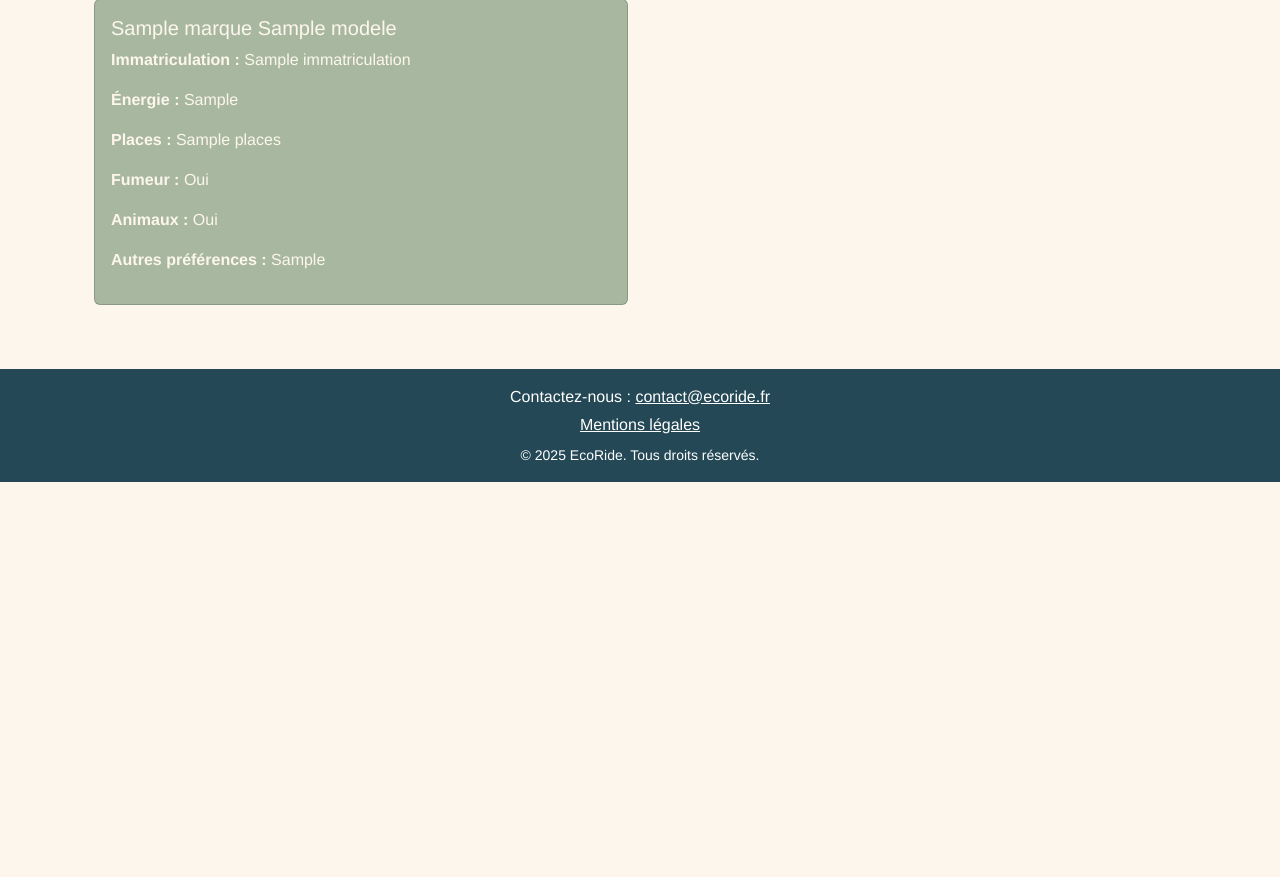
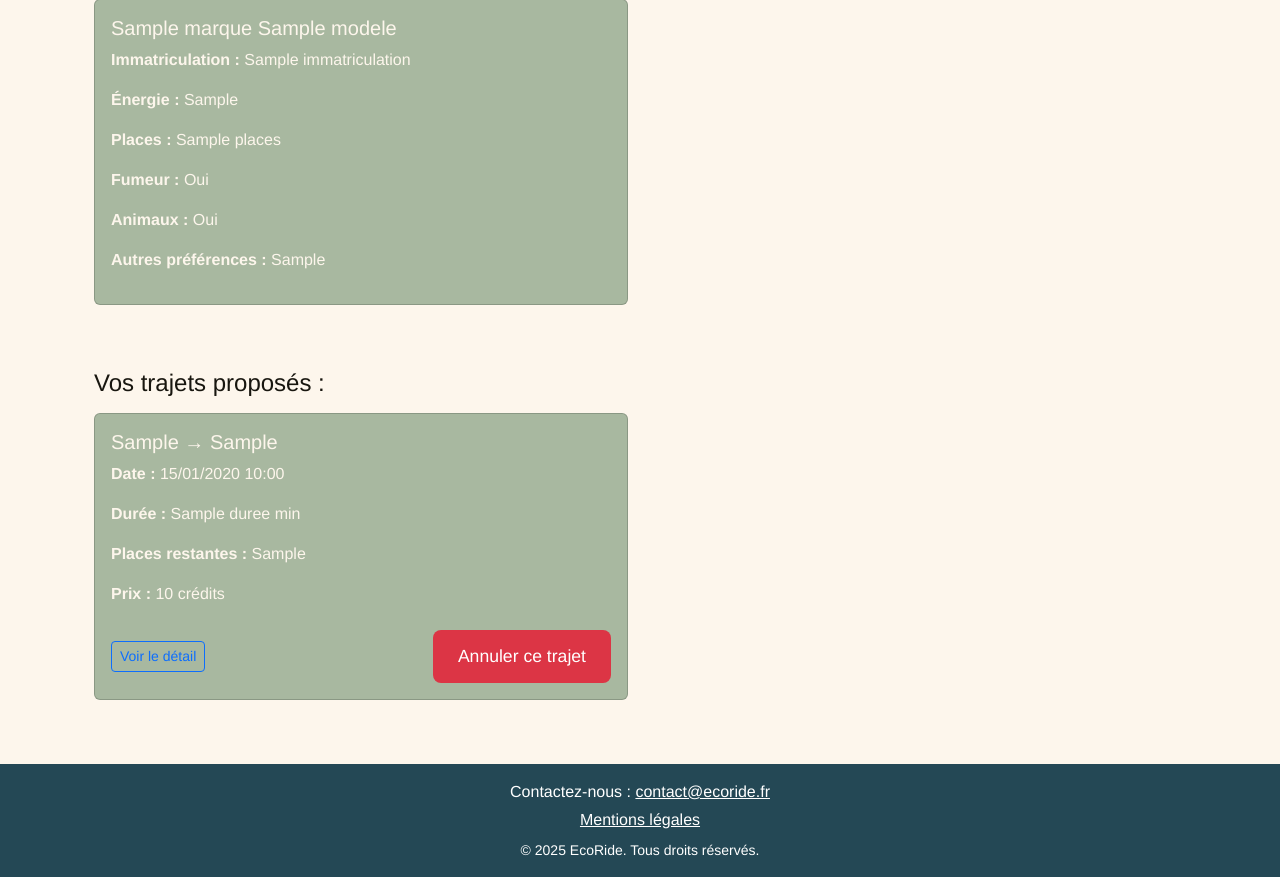
Before and after one commit to tletranvn/ecoride, a Symfony app: template templates/espace_utilisateur/utilisateur.html.twig in a window 1280 px wide. Shown: the part 375-1252 px from the top of the page. Before the commit the page ends 857 px from the top, so only its background shows below. Run offline with Twig, Linux system fonts and the light colour scheme; the template is opened without the code that fills it: most values are stand-ins (such as "Sample title", 1, 10 or a date in 2020); some libraries are stand-ins or nearby versions.

Commit message:
US10 - details et annuler trajets proposés par chauffeur dans EspaceUtilisateurController

```diff
--- a/public/css/ecoride.css
+++ b/public/css/ecoride.css
@@ -21,16 +21,19 @@ a {
 .navbar, footer {
     background-color: var(--ecoride-dark);
 }
-
+/*
 .btn-primary {
     background-color: var(--ecoride-accent);
     border: none;
 }
 
 .btn-primary:hover {
-    background-color: #198754 !important; /* Vert Bootstrap */
+    background-color: #198754 !important;
     color: white;
 }
+*/
+
+/*bouton connexion et inscription*/
 
 .btn-ecoride {
     font-size: 1.1rem;
@@ -61,6 +64,19 @@ a {
     color: white;
 }
 
+/*bouton annulation*/
+
+.btn-ecoride-danger {
+    background-color: #dc3545;
+    color: white;
+}
+
+.btn-ecoride-danger:hover {
+    background-color: #bb2d3b;
+    color: white;
+}
+
+/* Card styles */
 .card {
     background-color: var(--ecoride-neutral);
     color: var(--ecoride-bg);
--- a/templates/espace_utilisateur/utilisateur.html.twig
+++ b/templates/espace_utilisateur/utilisateur.html.twig
@@ -32,11 +32,12 @@
                 Ajouter un véhicule
             </a>
         </div>
-         <div class="text-center mb-4">
+        <div class="text-center mb-4">
             <a href="{{ path('app_espace_trajet_new') }}" class="btn btn-ecoride btn-ecoride-primary px-4 py-2">
                 Saisir un nouveau trajet
             </a>
         </div>
+
     {% endif %}
 
     {% if vehicules is not empty %}
@@ -61,5 +62,36 @@
     {% else %}
         <p class="text-muted text-center">Aucun véhicule enregistré pour le moment.</p>
     {% endif %}
+
+    {% if trajets is not empty %}
+    <h4 class="mt-5">Vos trajets proposés :</h4>
+    <div class="row mt-3">
+        {% for trajet in trajets %}
+            <div class="col-md-6 mb-3">
+                <div class="card p-3">
+                    <h5>{{ trajet.villeDepart }} → {{ trajet.villeArrivee }}</h5>
+                    <p><strong>Date :</strong> {{ trajet.dateDepart|date('d/m/Y H:i') }}</p>
+                    <p><strong>Durée :</strong> {{ trajet.duree }} min</p>
+                    <p><strong>Places restantes :</strong> {{ trajet.placesRestantes }}</p>
+                    <p><strong>Prix :</strong> {{ trajet.prix }} crédits</p>
+
+                    <div class="d-flex justify-content-between align-items-center mt-2">
+                        <a href="{{ path('app_espace_trajet_detail', { id: trajet.id }) }}" class="btn btn-outline-primary btn-sm">
+                            Voir le détail
+                        </a>
+                        <form action="{{ path('app_espace_trajet_annuler', { id: trajet.id }) }}" method="post" onsubmit="return confirm('Annuler ce trajet ?')">
+                            <button class="btn btn-ecoride btn-ecoride-danger btn-sm" type="submit">
+                                Annuler ce trajet
+                            </button>
+                        </form>
+                    </div>
+                </div>
+            </div>
+        {% endfor %}
+    </div>
+    {% else %}
+        <p class="text-muted text-center">Aucun trajet proposé pour le moment.</p>
+    {% endif %}
+
 </div>
 {% endblock %}
--- a/templates/recherche/resultats.html.twig
+++ b/templates/recherche/resultats.html.twig
@@ -93,7 +93,7 @@
                                         villeDepart: villeDepart,
                                         villeArrivee: villeArrivee,
                                         date: date|date('Y-m-d')
-                                    }) }}" class="btn btn-ecoride-primary btn-sm">Détail</a>
+                                    }) }}" class="btn btn-ecoride-primary btn-sm">Voir le détail</a>
                                 </div>
                             </div>
                         </div>
```
Also changed, not shown: src/Controller/EspaceUtilisateurController.php (+58 -0 lines), src/Controller/TrajetController.php (+36 -0 lines), templates/espace_utilisateur/detail-chauffeur.html.twig (added, +24 -0 lines), templates/trajet/mes-trajets.html.twig (+8 -2 lines).
